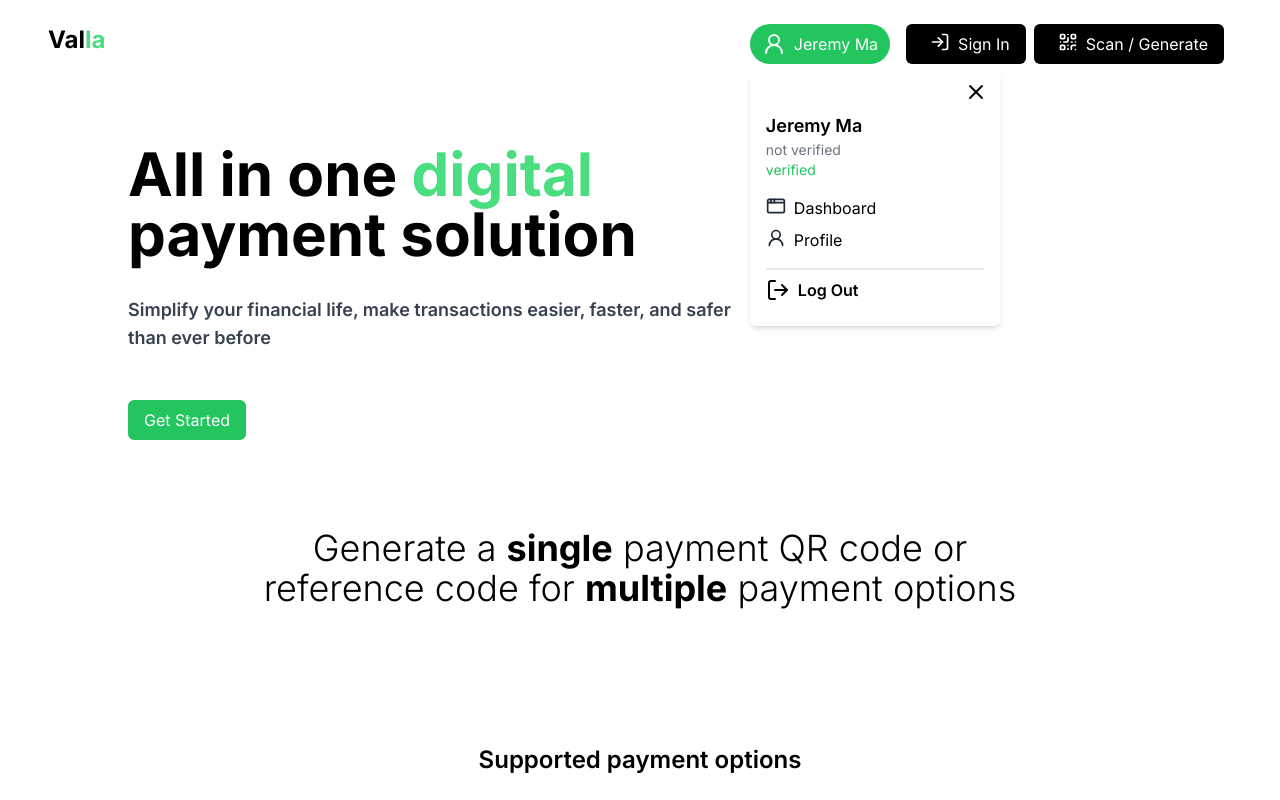
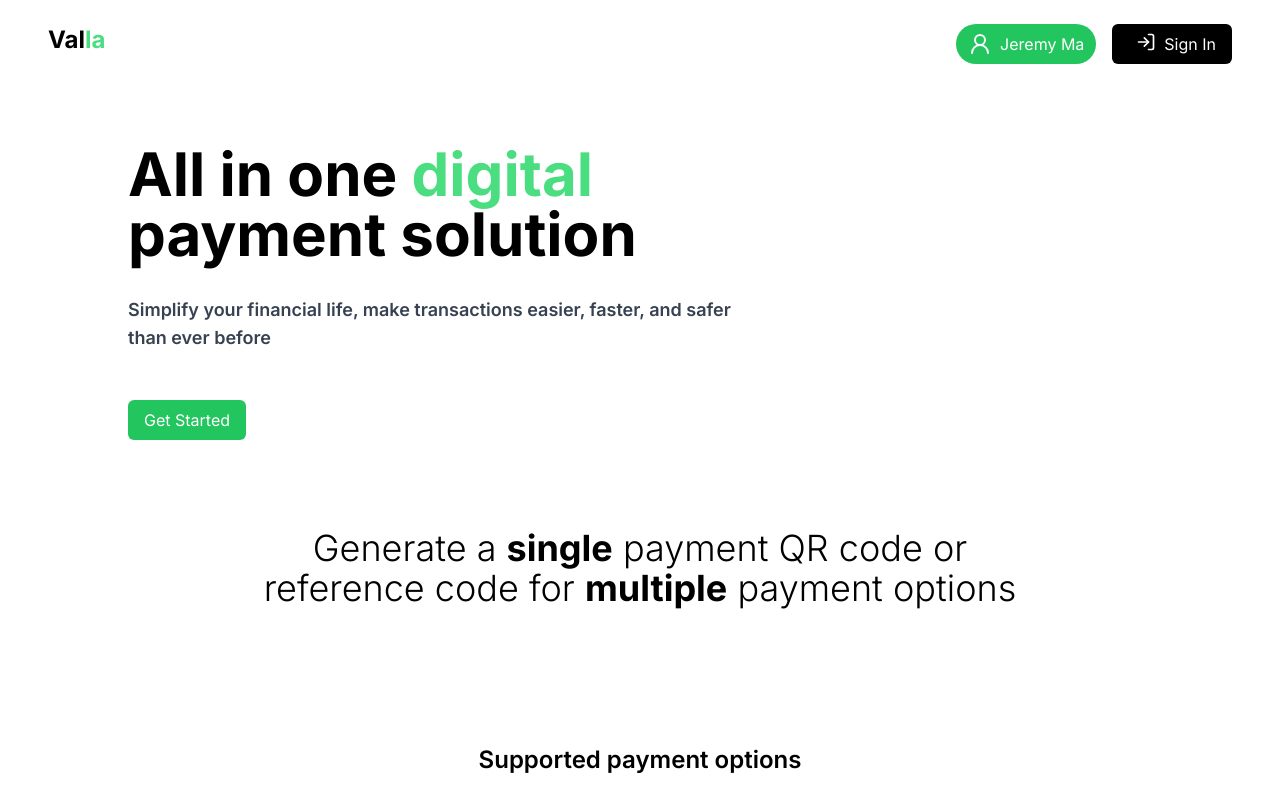
Before and after one commit to novalabsug/valla-frontend, a Next.js app: page / in a window 1280 px wide. Shown: the top 800 px of the page. Built offline with nearby package versions, Linux system fonts and the light colour scheme.

Commit message:
made some changes

```diff
--- a/app/page.tsx
+++ b/app/page.tsx
@@ -1,6 +1,9 @@
+"use client";
+
 import Button from "@/components/ButtonCustom";
 import Footer from "@/components/Footer";
 import Hero from "@/components/Hero";
+import Navbar from "@/components/Navbar";
 import PaymentMethodCard from "@/components/PaymentMethodCard";
 import { PaymentOptions } from "@/constants/constants";
 import {
@@ -21,86 +24,7 @@ export default function Home() {
   return (
     <>
       <main>
-        <nav className="py-6 px-12 flex justify-between">
-          <Link href={"/"}>
-            <h3 className="font-bold text-2xl">
-              Val<span className="text-green-400">la</span>
-            </h3>
-          </Link>
-
-          <div className="flex">
-            <div className="px-4 relative">
-              <div className="py-2 px-3 rounded-full flex bg-green-500 cursor-pointer">
-                <User2Icon className="text-gray-50" />
-
-                <div className="ml-2">
-                  <p className="text-base text-white">Jeremy Ma</p>
-                </div>
-              </div>
-
-              {/* // dropdown menu */}
-              <div className="absolute top-[120%] w-[250px] p-4 bg-white shadow-md rounded-md">
-                <div className="absolute top-2 right-3 cursor-pointer">
-                  <X />
-                </div>
-
-                <div className="py-2 border-b-2 border-b-gray-200">
-                  <div className="py-2 my-2">
-                    <p className="text-lg font-semibold">Jeremy Ma</p>
-                    <p className="text-sm text-gray-500">not verified</p>
-                    <p className="text-sm text-green-500">verified</p>
-                  </div>
-
-                  <Link href={"/dashboard"} className="my-2 flex">
-                    <AppWindow size={20} className="text-gray-800" />
-
-                    <div className="ml-2">
-                      <p className="text-base ">Dashboard</p>
-                    </div>
-                  </Link>
-
-                  <Link href={"/profile"} className="my-2 flex">
-                    <User2Icon size={20} className="text-gray-800" />
-
-                    <div className="ml-2">
-                      <p className="text-base ">Profile</p>
-                    </div>
-                  </Link>
-                </div>
-
-                <div className="py-2">
-                  <div className="flex">
-                    <LogOut />
-
-                    <div className="ml-2">
-                      <p className="font-semibold">Log Out</p>
-                    </div>
-                  </div>
-                </div>
-              </div>
-            </div>
-
-            <Link href="/signin">
-              <Button
-                text="Sign In"
-                type="button"
-                icon={<LogIn size={20} className="mx-2" />}
-                variant="bg-black"
-              />
-            </Link>
-
-            <div className="px-2">
-              <Link href="/payment">
-                <Button
-                  text="Scan / Generate"
-                  type="button"
-                  icon={<QrCodeIcon size={20} className="mx-2" />}
-                  variant="bg-black"
-                />
-              </Link>
-            </div>
-          </div>
-        </nav>
+        <Navbar />
 
         <Hero />
 
--- a/app/payment/page.tsx
+++ b/app/payment/page.tsx
@@ -1,90 +1,15 @@
 import ButtonCustom from "@/components/ButtonCustom";
 import Button from "@/components/ButtonCustom";
 import Footer from "@/components/Footer";
+import Navbar from "@/components/Navbar";
 
-import {
-  AppWindow,
-  LogIn,
-  LogOut,
-  QrCodeIcon,
-  Smartphone,
-  User2Icon,
-  X,
-} from "lucide-react";
+import { QrCodeIcon, Smartphone } from "lucide-react";
 import Link from "next/link";
 
 const Payment = () => {
   return (
     <main>
-      <nav className="py-6 px-12 flex justify-between">
-        <Link href={"/"}>
-          <h3 className="font-bold text-2xl">
-            Val<span className="text-green-400">la</span>
-          </h3>
-        </Link>
-
-        <div className="flex">
-          <div className="px-4 relative">
-            <div className="py-2 px-3 rounded-full flex bg-green-500 cursor-pointer">
-              <User2Icon className="text-gray-50" />
-
-              <div className="ml-2">
-                <p className="text-base text-white">Jeremy Ma</p>
-              </div>
-            </div>
-
-            {/* // dropdown menu */}
-            <div className="absolute top-[120%] w-[250px] p-4 bg-white shadow-md rounded-md hidden">
-              <div className="absolute top-2 right-3 cursor-pointer">
-                <X />
-              </div>
-
-              <div className="py-2 border-b-2 border-b-gray-200">
-                <div className="py-2 my-2">
-                  <p className="text-lg font-semibold">Jeremy Ma</p>
-                  <p className="text-sm text-gray-500">not verified</p>
-                  <p className="text-sm text-green-500">verified</p>
-                </div>
-
-                <Link href={"/dashboard"} className="my-2 flex">
-                  <AppWindow size={20} className="text-gray-800" />
-
-                  <div className="ml-2">
-                    <p className="text-base ">Dashboard</p>
-                  </div>
-                </Link>
-
-                <Link href={"/profile"} className="my-2 flex">
-                  <User2Icon size={20} className="text-gray-800" />
-
-                  <div className="ml-2">
-                    <p className="text-base ">Profile</p>
-                  </div>
-                </Link>
-              </div>
-
-              <div className="py-2">
-                <div className="flex">
-                  <LogOut />
-
-                  <div className="ml-2">
-                    <p className="font-semibold">Log Out</p>
-                  </div>
-                </div>
-              </div>
-            </div>
-          </div>
-
-          <Link href="/signin">
-            <Button
-              text="Sign In"
-              type="button"
-              icon={<LogIn size={20} className="mx-2" />}
-              variant="bg-black"
-            />
-          </Link>
-        </div>
-      </nav>
+      <Navbar />
 
       {/* // section */}
       <div className="pb-8 pt-16">
@@ -138,9 +63,13 @@ const Payment = () => {
                     <div className="m-auto w-4/5">
                       <div className="grid grid-cols-2">
                         <div className="lg:block sm:block hidden border-r-2 border-r-gray-500 pt-10 pb-4 px-8">
-                          <h3 className="text-2xl font-semibold text-center">Switch to mobile phone device to scan code</h3>
+                          <h3 className="text-2xl font-semibold text-center">
+                            Switch to mobile phone device to scan code
+                          </h3>
 
-                          <div className="py-3 flex justify-center items-center"><Smartphone size={50} className="text-green-500" /></div>
+                          <div className="py-3 flex justify-center items-center">
+                            <Smartphone size={50} className="text-green-500" />
+                          </div>
                         </div>
 
                         <div className="lg:hidden sm:hidden py-8 flex justify-center flex-col items-center border-r-2 border-r-gray-500">
--- /dev/null
+++ b/components/Navbar.tsx
@@ -0,0 +1,94 @@
+import { AppWindow, LogIn, LogOut, User2Icon, X } from "lucide-react";
+import Link from "next/link";
+import React, { useState } from "react";
+import ButtonCustom from "./ButtonCustom";
+
+const Navbar = () => {
+  const [userDropdown, setUserDropdown] = useState(false);
+
+  console.log(userDropdown);
+
+  return (
+    <nav className="py-6 px-12 flex justify-between">
+      <Link href={"/"}>
+        <h3 className="font-bold text-2xl">
+          Val<span className="text-green-400">la</span>
+        </h3>
+      </Link>
+
+      <div className="flex">
+        <div className="px-4 relative">
+          <div
+            className="py-2 px-3 rounded-full flex bg-green-500 cursor-pointer"
+            onClick={() => setUserDropdown((prev) => (prev ? false : true))}
+          >
+            <User2Icon className="text-gray-50" />
+
+            <div className="ml-2">
+              <p className="text-base text-white">Jeremy Ma</p>
+            </div>
+          </div>
+
+          {/* // dropdown menu */}
+          <div
+            className={`top-[120%] w-[250px] p-4 bg-white shadow-md rounded-md ${
+              userDropdown ? "absolute" : "hidden"
+            }`}
+          >
+            <div
+              className="absolute top-2 right-3 cursor-pointer"
+              onClick={() => setUserDropdown((prev) => (prev ? false : true))}
+            >
+              <X />
+            </div>
+
+            <div className="py-2 border-b-2 border-b-gray-200">
+              <div className="py-2 my-2">
+                <p className="text-lg font-semibold">Jeremy Ma</p>
+                <p className="text-sm text-gray-500">not verified</p>
+                <p className="text-sm text-green-500">verified</p>
+              </div>
+
+              <Link href={"/dashboard"} className="my-2 flex">
+                <AppWindow size={20} className="text-gray-800" />
+
+                <div className="ml-2">
+                  <p className="text-base ">Dashboard</p>
+                </div>
+              </Link>
+
+              <Link href={"/profile"} className="my-2 flex">
+                <User2Icon size={20} className="text-gray-800" />
+
+                <div className="ml-2">
+                  <p className="text-base ">Profile</p>
+                </div>
+              </Link>
+            </div>
+
+            <div className="py-2">
+              <div className="flex">
+                <LogOut />
+
+                <div className="ml-2">
+                  <p className="font-semibold">Log Out</p>
+                </div>
+              </div>
+            </div>
+          </div>
+        </div>
+
+        <Link href="/signin">
+          <ButtonCustom
+            text="Sign In"
+            type="button"
+            icon={<LogIn size={20} className="mx-2" />}
+            variant="bg-black"
+          />
+        </Link>
+      </div>
+    </nav>
+  );
+};
+
+export default Navbar;
```
